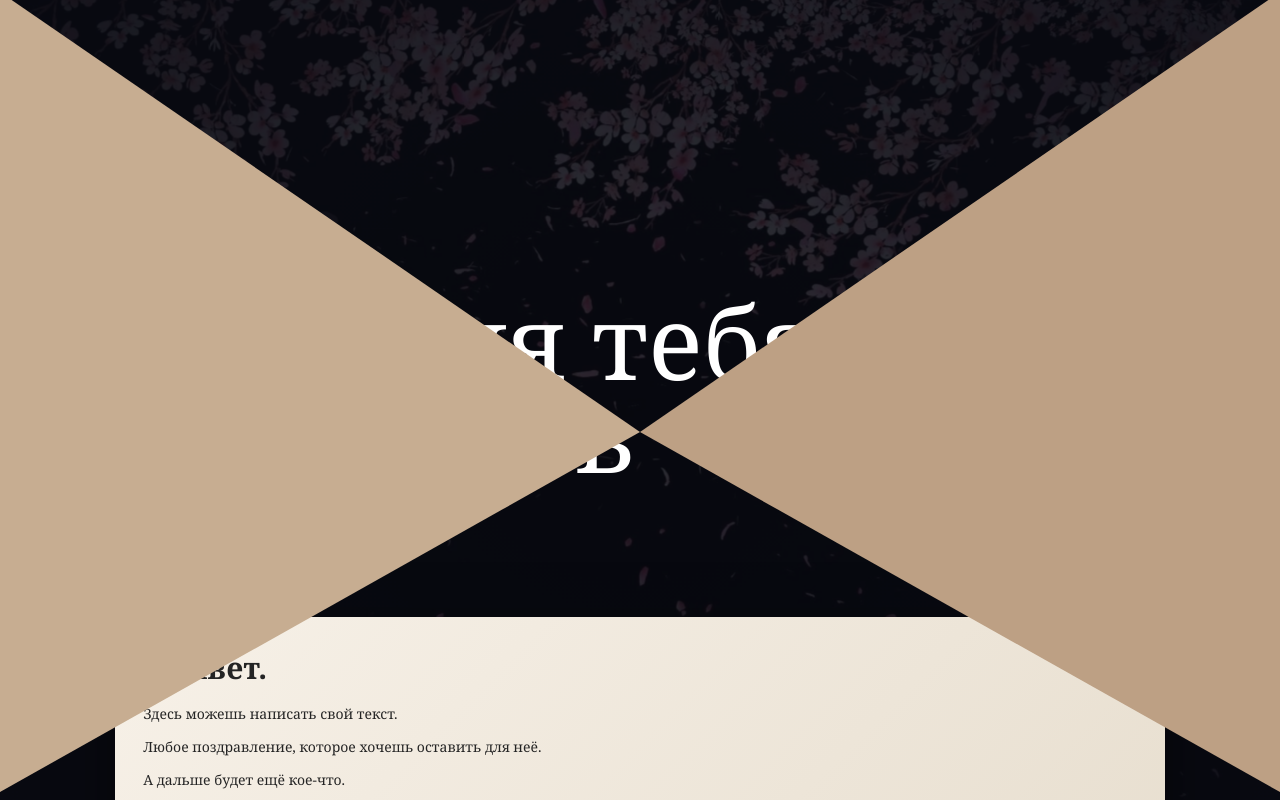
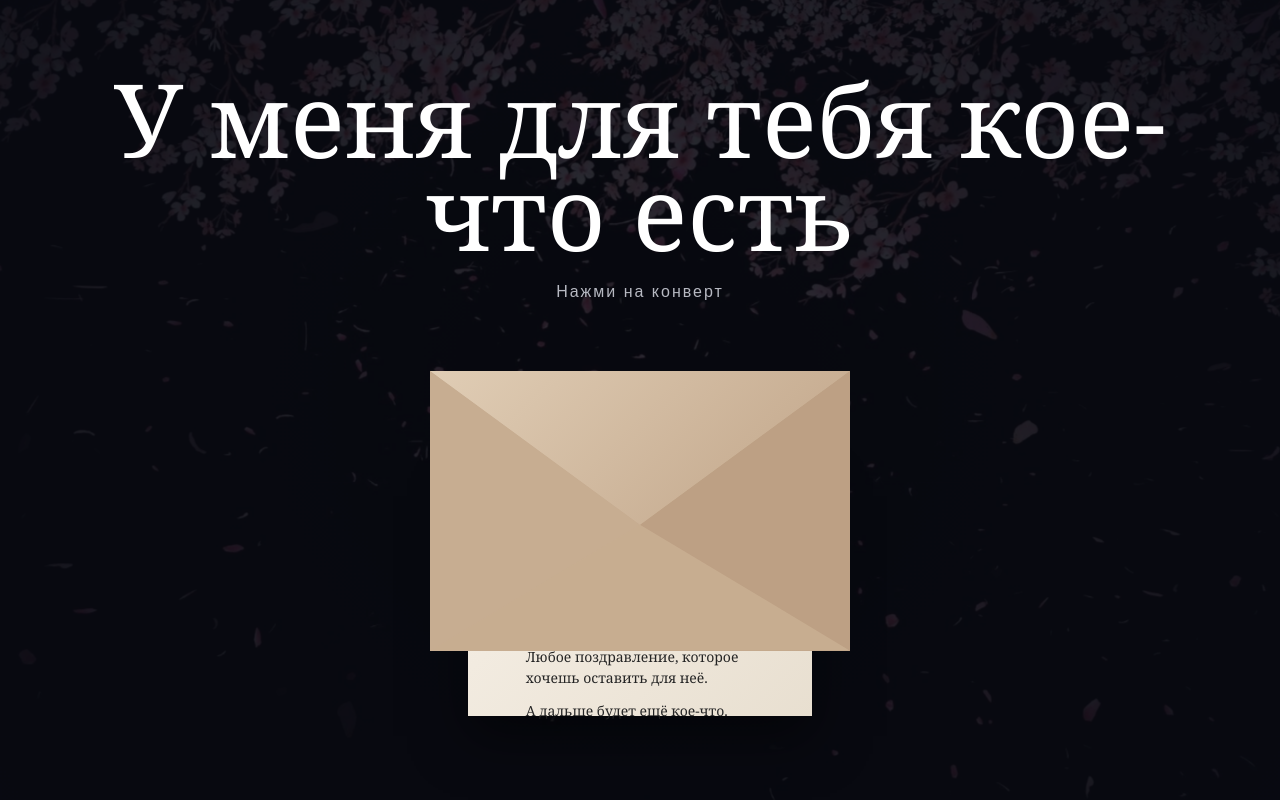
Before and after one commit to matveysliskov-dot/murakot, a website: page page3.html in a window 1280 px wide. Drawn offline with Linux system fonts and the light colour scheme.

Commit message:
Update page3.css

```diff
--- a/page3.css
+++ b/page3.css
@@ -1,4 +1,458 @@
 * {
+    margin: 0;
+    padding: 0;
+    box-sizing: border-box;
+}
+
+html,
+body {
+    width: 100%;
+    min-height: 100%;
+}
+
+body {
+    min-height: 100vh;
+    overflow: hidden;
+
+    background: #090b12;
+    color: white;
+
+    font-family: Arial, sans-serif;
+}
+
+
+/* =====================
+   ФОН
+===================== */
+
+.background {
+    position: fixed;
+    inset: 0;
+
+    background-image: url("sakura.jpg");
+    background-size: cover;
+    background-position: center;
+    background-repeat: no-repeat;
+
+    opacity: 0.2;
+
+    transform: scale(1.05);
+
+    animation: backgroundMove 14s ease-in-out infinite alternate;
+
+    z-index: -2;
+}
+
+.background::after {
+    content: "";
+
+    position: absolute;
+    inset: 0;
+
+    background: rgba(5, 7, 12, 0.55);
+}
+
+
+@keyframes backgroundMove {
+
+    from {
+        transform:
+            scale(1.05)
+            translateX(-8px);
+    }
+
+    to {
+        transform:
+            scale(1.1)
+            translateX(8px)
+            translateY(-5px);
+    }
+}
+
+
+/* =====================
+   СТРАНИЦА
+===================== */
+
+.page {
+    min-height: 100vh;
+
+    display: flex;
+    flex-direction: column;
+
+    align-items: center;
+    justify-content: center;
+
+    text-align: center;
+
+    padding: 30px;
+}
+
+
+/* =====================
+   ТЕКСТ
+===================== */
+
+h1 {
+    font-family:
+        Georgia,
+        "Times New Roman",
+        serif;
+
+    font-size:
+        clamp(38px, 5vw, 70px);
+
+    font-weight: normal;
+
+    margin-bottom: 15px;
+}
+
+
+.subtitle {
+    color: #b7b9c2;
+
+    font-size: 16px;
+
+    letter-spacing: 2px;
+
+    margin-bottom: 70px;
+
+    animation: pulseText 2s ease-in-out infinite;
+}
+
+
+@keyframes pulseText {
+
+    0% {
+        opacity: 0.5;
+    }
+
+    50% {
+        opacity: 1;
+    }
+
+    100% {
+        opacity: 0.5;
+    }
+}
+
+
+/* =====================
+   КОНВЕРТ
+===================== */
+
+.envelope-wrapper {
+    width: 420px;
+    height: 280px;
+
+    max-width: 90vw;
+
+    perspective: 1200px;
+
+    position: relative;
+}
+
+
+/* САМ КОНВЕРТ */
+
+.envelope {
+    width: 100%;
+    height: 100%;
+
+    position: relative;
+
+    cursor: pointer;
+
+    transition: transform 0.3s ease;
+}
+
+
+.envelope:not(.open):hover {
+    transform: translateY(-8px);
+}
+
+
+/* =====================
+   ПИСЬМО
+===================== */
+
+.letter {
+    position: absolute;
+
+    width: 82%;
+    height: 250px;
+
+    left: 9%;
+    bottom: 15px;
+
+    background:
+        linear-gradient(
+            135deg,
+            #fffaf0,
+            #e8dfd0
+        );
+
+    color: #252525;
+
+    z-index: 1;
+
+    transform: translateY(90px);
+
+    transition:
+        transform 1s cubic-bezier(.2,.8,.2,1);
+
+    box-shadow:
+        0 15px 35px
+        rgba(0,0,0,0.35);
+}
+
+
+.letter-content {
+    padding: 30px;
+
+    text-align: left;
+
+    font-family: Georgia, serif;
+}
+
+
+.letter h2 {
+    font-size: 28px;
+
+    margin-bottom: 18px;
+}
+
+
+.letter p {
+    font-size: 15px;
+
+    line-height: 1.55;
+
+    margin-bottom: 12px;
+}
+
+
+/* =====================
+   ЗАДНЯЯ ЧАСТЬ
+===================== */
+
+.envelope-back {
+    position: absolute;
+
+    width: 100%;
+    height: 100%;
+
+    background:
+        linear-gradient(
+            135deg,
+            #d8c5ad,
+            #b79a7b
+        );
+
+    z-index: 2;
+}
+
+
+/* =====================
+   НИЖНИЙ ТРЕУГОЛЬНИК
+===================== */
+
+.envelope-back::after {
+    content: "";
+
+    position: absolute;
+
+    left: 0;
+    bottom: 0;
+
+    width: 100%;
+    height: 100%;
+
+    background: #c7ad90;
+
+    clip-path:
+        polygon(
+            0 100%,
+            50% 42%,
+            100% 100%
+        );
+}
+
+
+/* =====================
+   ЛЕВАЯ ЧАСТЬ
+===================== */
+
+.envelope-left {
+    position: absolute;
+
+    inset: 0;
+
+    background: #d0b89c;
+
+    z-index: 4;
+
+    clip-path:
+        polygon(
+            0 0,
+            50% 55%,
+            0 100%
+        );
+}
+
+
+/* =====================
+   ПРАВАЯ ЧАСТЬ
+===================== */
+
+.envelope-right {
+    position: absolute;
+
+    inset: 0;
+
+    background: #c2a488;
+
+    z-index: 4;
+
+    clip-path:
+        polygon(
+            100% 0,
+            50% 55%,
+            100% 100%
+        );
+}
+
+
+/* =====================
+   КРЫШКА
+===================== */
+
+.envelope-flap {
+    position: absolute;
+
+    inset: 0;
+
+    background:
+        linear-gradient(
+            135deg,
+            #e0cdb5,
+            #b99b7e
+        );
+
+    z-index: 5;
+
+    clip-path:
+        polygon(
+            0 0,
+            50% 55%,
+            100% 0
+        );
+
+    transform-origin: top center;
+
+    transition:
+        transform 0.8s ease;
+
+    backface-visibility: hidden;
+}
+
+
+/* =====================
+   ОТКРЫТИЕ
+===================== */
+
+.envelope.open .envelope-flap {
+    transform: rotateX(180deg);
+
+    z-index: 0;
+}
+
+
+.envelope.open .letter {
+    transform: translateY(-150px);
+
+    z-index: 10;
+}
+
+
+/* =====================
+   КНОПКА ДАЛЬШЕ
+===================== */
+
+.next-button {
+    margin-top: 90px;
+
+    padding:
+        14px
+        35px;
+
+    border-radius: 50px;
+
+    border:
+        1px solid
+        rgba(255,255,255,0.35);
+
+    color: white;
+
+    text-decoration: none;
+
+    font-size: 14px;
+
+    letter-spacing: 2px;
+
+    opacity: 0;
+
+    pointer-events: none;
+
+    transform: translateY(20px);
+
+    transition:
+        opacity 0.7s ease,
+        transform 0.7s ease,
+        background 0.3s ease;
+}
+
+
+.next-button.visible {
+    opacity: 1;
+
+    pointer-events: auto;
+
+    transform: translateY(0);
+}
+
+
+.next-button:hover {
+    background: white;
+
+    color: #111;
+}
+
+
+/* =====================
+   МОБИЛЬНАЯ ВЕРСИЯ
+===================== */
+
+@media (max-width: 600px) {
+
+    .envelope-wrapper {
+        transform: scale(0.8);
+
+        margin-top: -20px;
+        margin-bottom: -20px;
+    }
+
+
+    .subtitle {
+        margin-bottom: 30px;
+    }
+
+
+    .next-button {
+        margin-top: 40px;
+    }
+
+}* {
     margin: 0;
     padding: 0;
     box-sizing: border-box;
```
